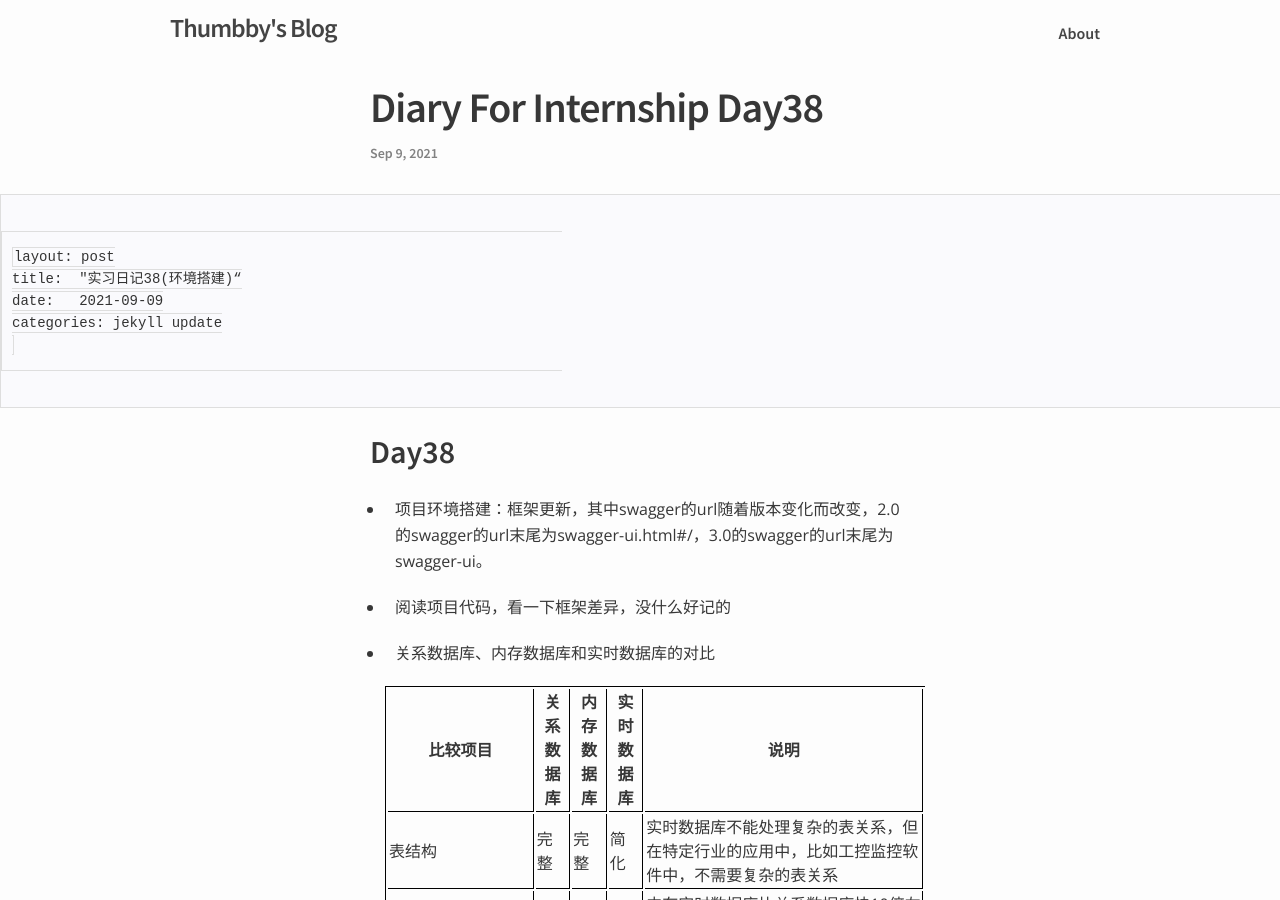
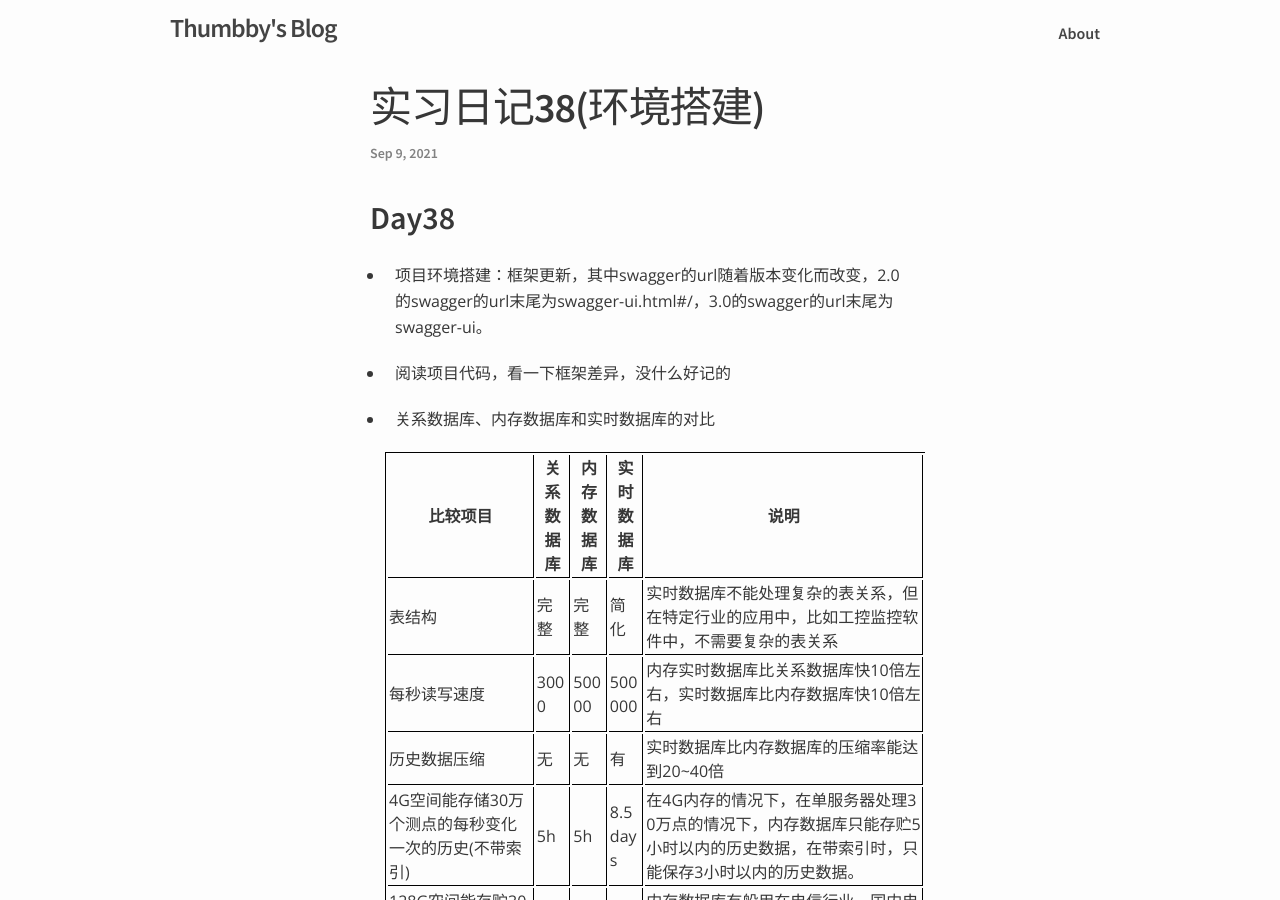
Before and after one commit to Thumbby/Thumbby.github.io, a Jekyll site: the page built from _posts/2021-9-9-diary-for-internship-day38.md, in a window 1280 px wide and 900 px high. Built offline with Jekyll 4.4.1, drawn with Linux system fonts in a browser that asks for light colours; our own code applies the rules of GitHub Pages for plain Markdown files.

Commit message:
Diary for day38

````diff
--- a/_posts/2021-9-9-diary-for-internship-day38.md
+++ b/_posts/2021-9-9-diary-for-internship-day38.md
@@ -1,10 +1,9 @@
-```
+---
 layout: post
-title:  "实习日记38(环境搭建)“
+title:  "实习日记38(环境搭建)"
 date:   2021-09-09
 categories: jekyll update
-
-```
+---
 
 ## Day38
 
````
